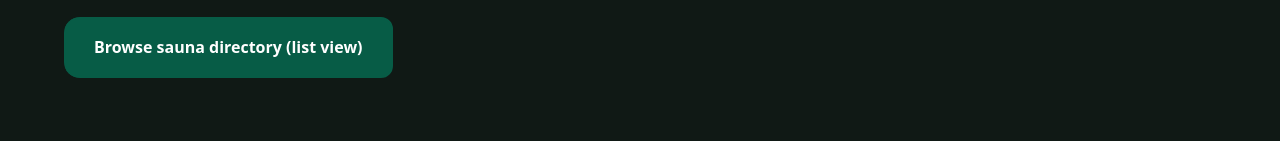
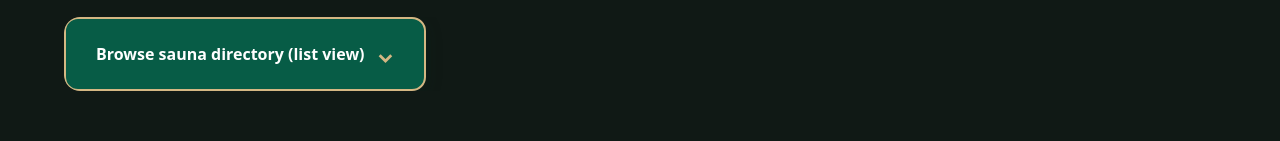
Before and after one commit to shay12345-web/saunamate-web, a plain HTML site: page index.html in a window 1280 px wide. Shown: the part 1777-1918 px from the top of the page. Drawn offline with nearby package versions, Linux system fonts and the light colour scheme.

Commit message:
Make sauna directory button prominent with gold border

```diff
--- a/styles.css
+++ b/styles.css
@@ -128,3 +128,44 @@ details.directory-details > summary:hover {
 details.directory-details > summary::-webkit-details-marker {
   display: none;
 }
+
+/* Prominent SaunaMate directory button */
+details.directory-details > summary {
+  display: flex !important;
+  width: fit-content !important;
+  max-width: 100%;
+  box-sizing: border-box;
+  align-items: center;
+  justify-content: center;
+  gap: 12px;
+  padding: 18px 30px !important;
+  background: #075C46 !important;
+  color: #FFFFFF !important;
+  border: 2px solid #D4B783 !important;
+  border-radius: 14px !important;
+  box-shadow: 0 5px 16px rgba(0, 45, 32, 0.25);
+  font-size: 16px !important;
+  font-weight: 800 !important;
+  text-align: center;
+  cursor: pointer;
+  list-style: none;
+}
+
+details.directory-details > summary::after {
+  content: "⌄";
+  font-size: 22px;
+  color: #D4B783;
+}
+
+details.directory-details[open] > summary::after {
+  content: "⌃";
+}
+
+details.directory-details > summary:hover {
+  background: #034735 !important;
+  transform: translateY(-2px);
+}
+
+details.directory-details > summary::-webkit-details-marker {
+  display: none;
+}
```
